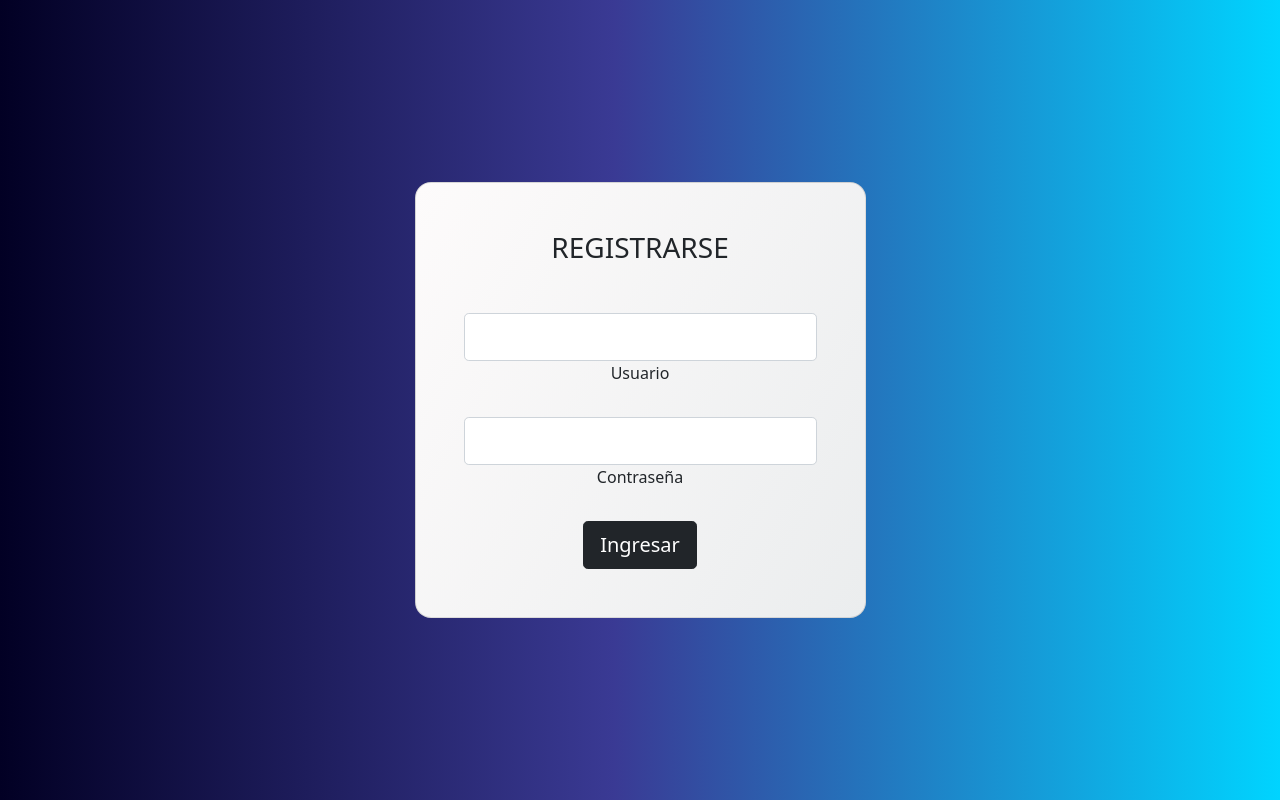
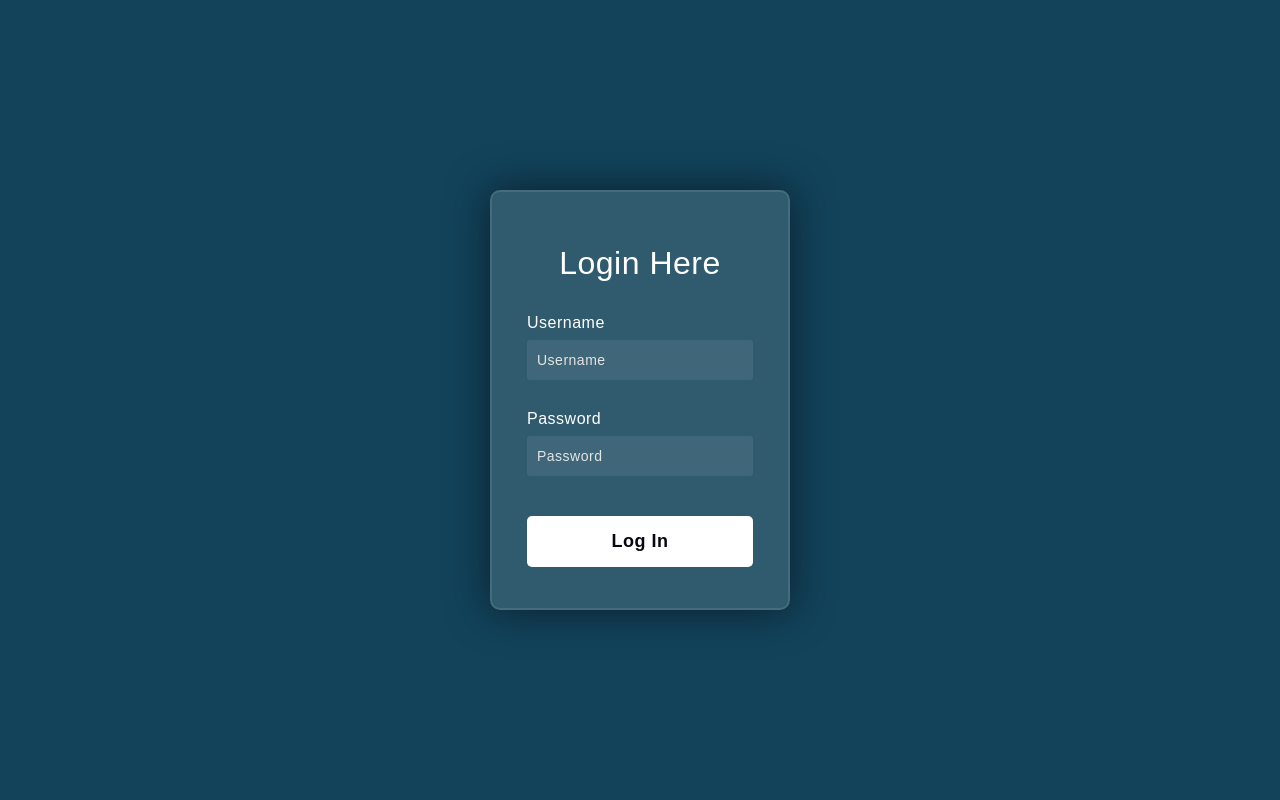
Before and after one commit to Jean4212/Prueba, a FastAPI app: page / in a window 1280 px wide. Run offline with FastAPI, Linux system fonts and the light colour scheme; data that the repository does not hold is empty.

Commit message:
mejorando

```diff
--- a/model/db.py
+++ /dev/null
@@ -1,70 +0,0 @@
-
-from sqlite3 import connect
-
-
-class Database:
-
-    def __init__(self, path: str) -> None:
-
-        path_db = path
-
-        try:
-            connect(path_db)
-            self.active = True
-
-        except:
-            self.active = False
-
-
-    def select(self, query:str, multiline: bool) -> None:
-        if self.active:
-            engine = connect()
-            session = engine.cursor()
-            result = session.execute(query).fetchall()
-
-            return result
-
-
-
-
-# engine = create_engine("sqlite:///./data/db.db")
-# session = sessionmaker(bind=engine)
-# new_session = session()
-# base = declarative_base()
-aa = Database("./data/db.sqlite3")
-
-
-
-
-def __conexion(query: str):
-    try:
-        path = "./data/db.sqlite3"
-        engine = connect(path)
-        session = engine.cursor()
-        session.execute(query)
-        engine.commit()
-        engine.close()
-        return True
-    except:
-        return False
-
-def insert(query: str):
-    return __conexion(query)
-
-def select(query: str):
-    try:
-        path = "./db.db"
-        con = connect(path)
-        cur = con.cursor()
-        data = cur.execute(query).fetchall()
-        con.commit()
-        con.close()
-        return data
-    except:
-        return {"message": "ocurrio un error"}
-
-def update(query: str):
-    __conexion(query, False, False)
-
-def delete(query: str, foreignkey: bool):
-    __conexion(query, False, foreignkey)
--- a/router/router.py
+++ b/router/router.py
@@ -2,7 +2,6 @@ from fastapi import APIRouter, Request
 from fastapi.responses import HTMLResponse
 from fastapi.templating import Jinja2Templates
 
-from model.db import select
 from schema.worker import User
 
 
@@ -13,28 +12,11 @@ templates = Jinja2Templates(directory="./templates")
 
 @router.get("/", response_class=HTMLResponse, status_code=200)
 async def index(request: Request):
-    query = f"""SELECT * FROM WORKERS"""
-    result = select(query)
-    data = []
-    for worker in result:
-        mydict = {  "dni": worker[0],
-                    "nombre": worker[1]}
-        data.append(mydict)
-
-    return templates.TemplateResponse("index.html", {"request": request, "message": data})
+    return templates.TemplateResponse("index.html", {"request": request, "message": "hellow"})
 
 
 
 
-
-
-
-
-#@router.post("/user")
-#def create_worker(worker: Worker):
-#    query = f"""INSERT INTO WORKERS (DNI, NAME) VALUES ("{worker.dni}", "{worker.nombre}")"""
-#    result = insert(query)
-#    return result
 
 @router.post("/user")
 def user(user: User):
@@ -42,16 +24,3 @@ def user(user: User):
         return {"message": "Exito"}
 
     return {"message": "Fail"}
-
-
-@router.get("/job", response_class=HTMLResponse, status_code=200)
-async def index(request: Request):
-    query = f"""SELECT * FROM WORKERS"""
-    result = select(query)
-    data = []
-    for worker in result:
-        mydict = {  "dni": worker[0],
-                    "nombre": worker[1]}
-        data.append(mydict)
-
-    return templates.TemplateResponse("job.html", {"request": request, "message": data})
--- a/static/css/index.css
+++ b/static/css/index.css
@@ -1,11 +1,69 @@
-#typeEmailX-2, #typePasswordX-2{
+*,
+*:before,
+*:after{
+    padding: 0;
+    margin: 0;
+    box-sizing: border-box;
+}
+body{
+    background-color: #12435a;
+}
+form{
+    height: 420px;
+    width: 300px;
+    background-color: rgba(255,255,255,0.13);
+    position: absolute;
+    transform: translate(-50%,-50%);
+    top: 50%;
+    left: 50%;
+    border-radius: 10px;
+    backdrop-filter: blur(10px);
+    border: 2px solid rgba(255,255,255,0.1);
+    box-shadow: 0 0 40px rgba(8,7,16,0.6);
+    padding: 50px 35px;
+}
+form *{
+    font-family: 'Poppins',sans-serif;
+    color: #ffffff;
+    letter-spacing: 0.5px;
+    outline: none;
+    border: none;
+}
+form h3{
+    font-size: 32px;
+    font-weight: 500;
+    line-height: 42px;
     text-align: center;
 }
 
-#bg-index{
-    background: linear-gradient(90deg, rgba(2,0,36,1) 0%, rgba(58,58,148,1) 48%, rgba(0,212,255,1) 100%);
+label{
+    display: block;
+    margin-top: 30px;
+    font-size: 16px;
+    font-weight: 500;
 }
-
-#bg-form{
-    background-image: linear-gradient(120deg, #fdfbfb 0%, #ebedee 100%);
+input{
+    display: block;
+    height: 40px;
+    width: 100%;
+    background-color: rgba(255,255,255,0.07);
+    border-radius: 3px;
+    padding: 0 10px;
+    margin-top: 8px;
+    font-size: 14px;
+    font-weight: 300;
 }
+::placeholder{
+    color: #e5e5e5;
+}
+button{
+    margin-top: 40px;
+    width: 100%;
+    background-color: #ffffff;
+    color: #080710;
+    padding: 15px 0;
+    font-size: 18px;
+    font-weight: 600;
+    border-radius: 5px;
+    cursor: pointer;
+}
--- a/templates/index.html
+++ b/templates/index.html
@@ -1,48 +1,33 @@
 <!DOCTYPE html>
 <html lang="es">
 <head>
+
     <meta charset="UTF-8">
     <meta http-equiv="X-UA-Compatible" content="IE=edge">
     <meta name="viewport" content="width=device-width, initial-scale=1.0">
+
     <title>Retornar HTML desde FastAPI</title>
-    <link rel="ico" type="image/x-icon" href="/static/img/favicon.ico"/>
-    <link href="/static/css/index.css" rel="stylesheet">
 
-    <link href="https://cdn.jsdelivr.net/npm/bootstrap@5.0.2/dist/css/bootstrap.min.css" rel="stylesheet" integrity="sha384-EVSTQN3/azprG1Anm3QDgpJLIm9Nao0Yz1ztcQTwFspd3yD65VohhpuuCOmLASjC" crossorigin="anonymous">
+    <link rel="icon" type="image/x-icon" href="{{ url_for('static', path='/img//favicon.ico') }}">
+    <link href="{{ url_for('static', path='/css//index.css') }}" rel="stylesheet">
+
 </head>
+
 <body>
 
+  <form>
+    <h3>Login Here</h3>
 
-  <section id="bg-index" class="vh-100">
-    <div class="container py-5 h-100">
-      <div class="row d-flex justify-content-center align-items-center h-100">
-        <div class="col-12 col-md-8 col-lg-6 col-xl-5">
-          <div id="bg-form" class="card shadow-2-strong" style="border-radius: 1rem;">
-            <div class="card-body p-5 text-center">
+    <label for="username">Username</label>
+    <input type="text" placeholder="Username" id="username" name="username">
 
-              <h3 class="mb-5">REGISTRARSE</h3>
+    <label for="password">Password</label>
+    <input type="password" placeholder="Password" id="password" name="password">
 
-              <div class="form-outline mb-4">
-                <input type="email" id="typeEmailX-2" class="form-control form-control-lg" />
-                <label class="form-label" for="typeEmailX-2">Usuario</label>
-              </div>
+    <button>Log In</button>
+</form>
 
-              <div class="form-outline mb-4">
-                <input type="password" id="typePasswordX-2" class="form-control form-control-lg" />
-                <label class="form-label" for="typePasswordX-2">Contraseña</label>
-              </div>
+  <script type="text/javascript" src="{{ url_for('static', path='/js//index.js') }}"></script>
 
-              <button class="btn btn-dark btn-lg btn-block" type="submit" name="validar" onclick="myfunctionName()">Ingresar</button>
-
-            </div>
-          </div>
-        </div>
-      </div>
-    </div>
-  </section>
-
-
-  <script type="text/javascript" src="/static/js/index.js"></script>
-  <script src="https://cdn.jsdelivr.net/npm/bootstrap@5.0.2/dist/js/bootstrap.bundle.min.js" integrity="sha384-MrcW6ZMFYlzcLA8Nl+NtUVF0sA7MsXsP1UyJoMp4YLEuNSfAP+JcXn/tWtIaxVXM" crossorigin="anonymous"></script>
 </body>
 </html>
```
Also changed, not shown: model/users.py (added, +59 -0 lines), templates/job.html (deleted, +0 -21 lines), data/db.sqlite3 (deleted), data/users.sqlite3 (added).
